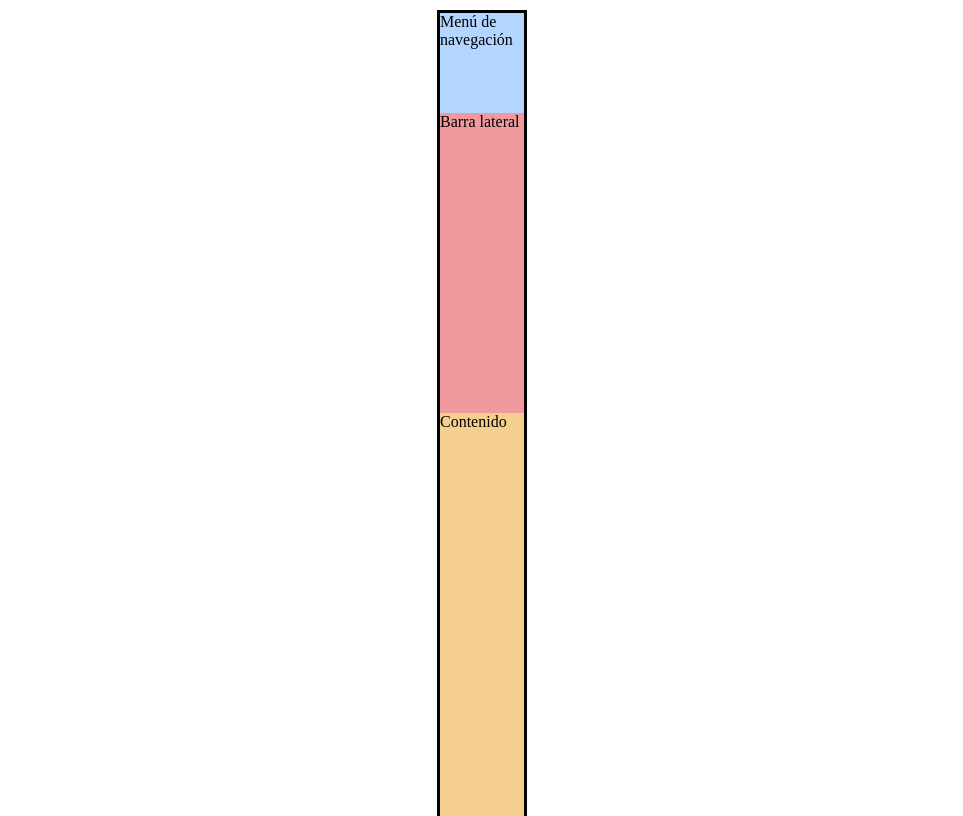
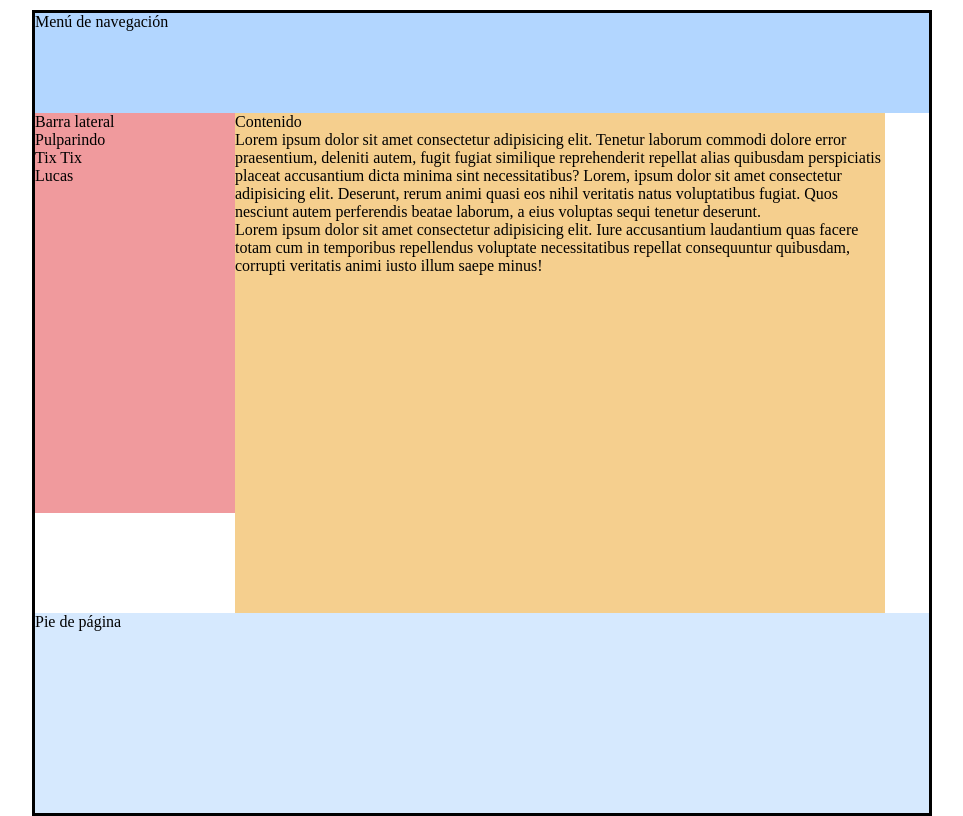
Before and after one commit to Oswaldoramirezb/CH54-PrimerHTML, a plain HTML site: page float.html in a window 1280 px wide. Shown: the top 816 px of the page, without its empty margins (158-1121 px from the left). Drawn offline with Linux system fonts and the light colour scheme.

Commit message:
Avance de float

```diff
--- a/estilos/float.css
+++ b/estilos/float.css
@@ -5,7 +5,7 @@
 }
 
 .page {
-    width: 90px;
+    width: 900px;
     margin: 10px auto;
     border: 3px solid black;
 }
@@ -17,18 +17,27 @@
 }
 
 .sidebar {
-    height: 300px;
+    float: left;
+    width: 200px;
+    height: 400px;
     background-color: #F09A9D;
     /* Red */
 }
 
+ul {
+    list-style-type: none;
+}
+
 .content {
+    float: left;
+    width: 650px;
     height: 500px;
     background-color: #F5CF8E;
     /* Yellow */
 }
 
 .footer {
+    clear: both;
     height: 200px;
     background-color: #D6E9FE;
     /* Light blue */
--- a/float.html
+++ b/float.html
@@ -1,20 +1,32 @@
 <!DOCTYPE html>
 <html lang="en">
-
 <head>
     <meta charset="UTF-8">
     <meta name="viewport" content="width=device-width, initial-scale=1.0">
     <title>Document</title>
     <link rel="stylesheet" href="./estilos/float.css">
 </head>
+<body>
+    <div class="page">
+      <div class="menu">Menú de navegación</div>
+      <div class='sidebar'>Barra lateral
+        <ul>
+          <li> Pulparindo </li>
+          <li> Tix Tix </li>
+          <li> Lucas </li>
+        </ul>
+      </div>
+      <div class='content'>Contenido
+        <p>
+          Lorem ipsum dolor sit amet consectetur adipisicing elit. Tenetur laborum commodi dolore error praesentium, deleniti autem, fugit fugiat similique reprehenderit repellat alias quibusdam perspiciatis placeat accusantium dicta minima sint necessitatibus?
+          Lorem, ipsum dolor sit amet consectetur adipisicing elit. Deserunt, rerum animi quasi eos nihil veritatis natus voluptatibus fugiat. Quos nesciunt autem perferendis beatae laborum, a eius voluptas sequi tenetur deserunt.
+        </p>
 
-<body>
-    <div class='page'>
-        <div class='menu'>Menú de navegación</div>
-        <div class='sidebar'>Barra lateral</div>
-        <div class='content'>Contenido</div>
-        <div class='footer'>Pie de página</div>
+        <p>
+          Lorem ipsum dolor sit amet consectetur adipisicing elit. Iure accusantium laudantium quas facere totam cum in temporibus repellendus voluptate necessitatibus repellat consequuntur quibusdam, corrupti veritatis animi iusto illum saepe minus!
+        </p>
+      </div>
+      <div class='footer'>Pie de página</div>
     </div>
-</body>
-
+  </body>
 </html>
```
